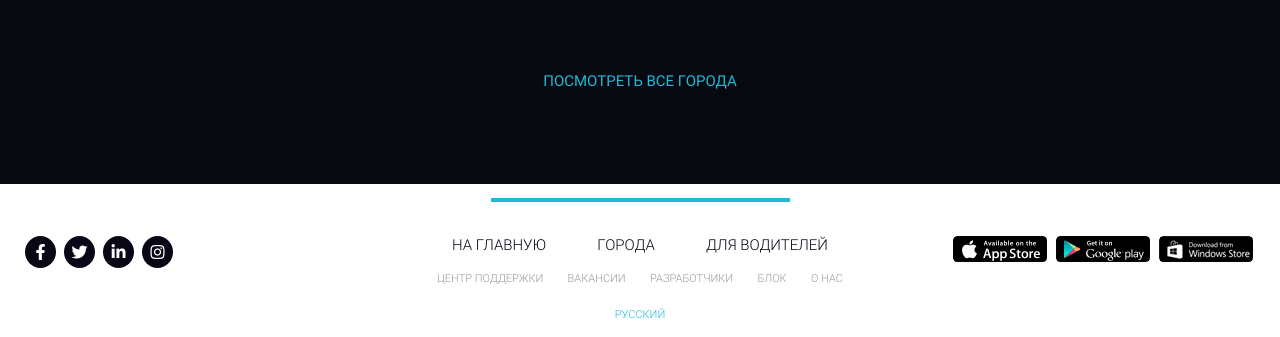
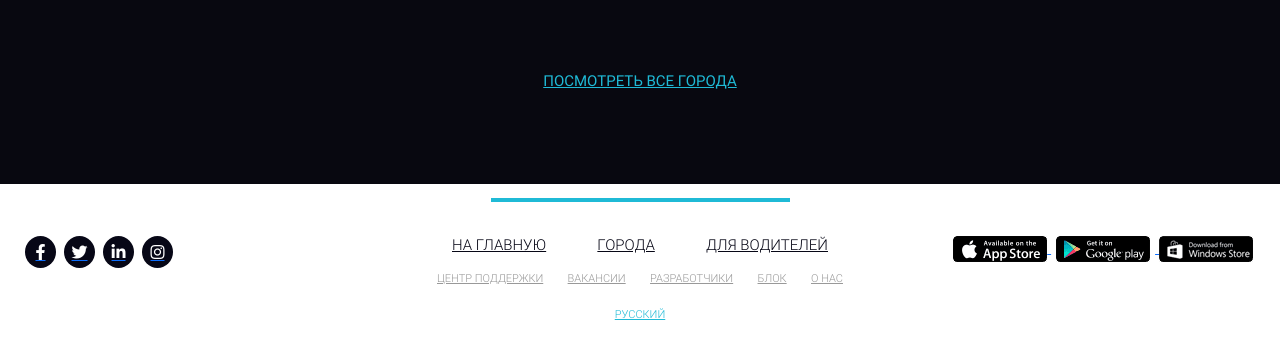
Before and after one commit to Kantemir000/Uber, a plain HTML site: page index.html in a window 1280 px wide. Shown: the part 5302-5639 px from the top of the page. Drawn offline with Linux system fonts and the light colour scheme; files whose address does not match are found by name.

Commit message:
clone_1 rep

```diff
--- a/sass/_general.sass
+++ b/sass/_general.sass
@@ -1,5 +1,5 @@
 a
-    text-decoration: none
+    /** text-decoration: none **/
     text-transform: uppercase
 
 header
```
Also changed, not shown: css/style.min.css, 1 other file.
